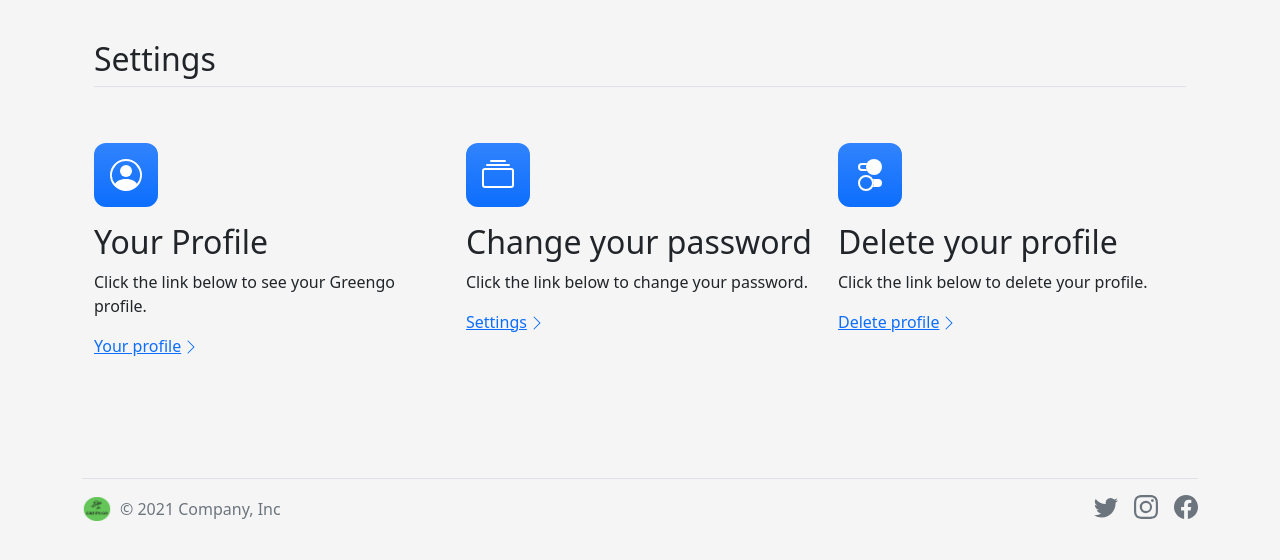
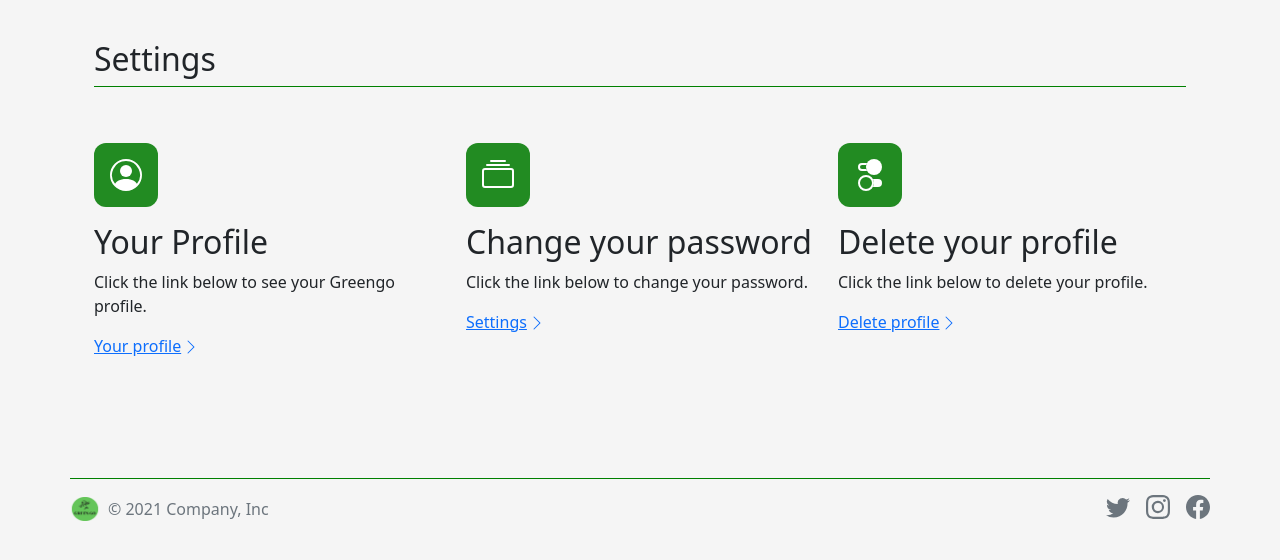
Before and after one commit to filippomattio/GreenGo, a Flask app: page /settings in a window 1280 px wide. Shown: the part 56-616 px from the top of the page. Run offline with Flask 2, Linux system fonts and the light colour scheme.

Commit message:
layout + risolta roba prenotazione in corso

```diff
--- a/GOGREEN-DEF/app.py
+++ b/GOGREEN-DEF/app.py
@@ -91,9 +91,13 @@ def create_db():
     db.session.add(s1)
     db.session.add(s2)
     db.session.add(s3)
+    p1 = Prize(name="Travel", company="Rainair", points=40)
+    p2 = Prize(name="Travel", company="Lufthansa", points=10)
+    db.session.add(p1)
+    db.session.add(p2)
     db.session.commit()
+
 """
-
 
 @app.route("/cookie/<string:name>/<string:id>/<string:email>/<int:seconds>", methods=['GET', 'POST'])
 def setcookie(name, id, email, seconds):
--- a/GOGREEN-DEF/static/css/footers.css
+++ b/GOGREEN-DEF/static/css/footers.css
@@ -10,10 +10,3 @@
   vertical-align: -.125em;
   fill: currentColor;
 }
-
-.box-profile{
-     background-color: #fff;
-     padding: 10px;
-     border: 1px solid rgba(0, 0, 0, 0.1);
-     box-shadow: 0px 10px 10px #E0E0E0
-}
--- a/GOGREEN-DEF/templates/delete.html
+++ b/GOGREEN-DEF/templates/delete.html
@@ -8,7 +8,7 @@
     <div class="row">
   <div class="col-md-8">
     <label for= '{{ form.motivation.label }}' class="h5">{{ form.motivation.label }}</label>
-    {{ form.motivation}}
+    {{ form.motivation(type="checkbox")}}
       {% for error in form.motivation.errors %}
                <div class="alert-danger">{{ error }}</div>
            {% endfor %}
@@ -24,7 +24,7 @@
 
   </div>
         </div>
-  <div class="col-12">
+  <div class="col-12 pt-4">
     <div>
         {{ form.submit(class='btn btn-primary') }}
     </div>
--- a/GOGREEN-DEF/templates/footers.html
+++ b/GOGREEN-DEF/templates/footers.html
@@ -23,7 +23,18 @@
         -moz-user-select: none;
         user-select: none;
       }
+    @media screen and (max-width: 720px){
+    .none{
+       display: none;
+    }
 
+}
+      .nav {
+          display: block;
+      }
+      .bg-green{
+          background-color: forestgreen;!important;
+      }
       @media (min-width: 768px) {
         .bd-placeholder-img-lg {
           font-size: 3.5rem;
@@ -48,6 +59,31 @@
     border-color:green;!important;
 }
 
+.box-profile{
+    box-shadow: 0 1px 4px 0 rgba(0,0,0,0.4) !important;
+    text-align: left;
+    border: green 2px solid !important;
+    background-color: white !important;
+    margin-left: 0px;
+    margin-right: 0px;
+    margin-bottom: 0px;
+    margin: 5px;
+    padding: 5px !important;
+}
+.green{
+    color: green;!important;
+}
+.border-bottom{
+    border-bottom: 1px solid green!important;
+}
+.border-top{
+    border-top: 1px solid green!important;
+}
+
+.table-striped>tbody>tr:nth-of-type(odd)>*{
+    color:white;
+    background-color: green;
+}
     </style>
 
 
@@ -125,8 +161,8 @@
 
 </main>
 
-      <div class="container">
-  <footer class="d-flex flex-wrap justify-content-between align-items-center py-3 my-4 border-top">
+      <div class="container px-0">
+  <footer class="d-flex flex-wrap justify-content-between align-items-center py-3 my-4 border-top green">
     <div class="col-md-4 d-flex align-items-center">
       <a href="/" class="mb-3 me-2 mb-md-0 text-muted text-decoration-none lh-1">
         <svg class="bi" width="30" height="24">
--- a/GOGREEN-DEF/templates/settings.html
+++ b/GOGREEN-DEF/templates/settings.html
@@ -65,7 +65,7 @@
     <h2 class="pb-2 border-bottom">Settings</h2>
     <div class="row g-4 py-5 row-cols-1 row-cols-lg-3">
       <div class="feature col">
-        <div class="feature-icon bg-primary bg-gradient">
+        <div class="feature-icon bg-green">
           <svg class="bi" width="1em" height="1em"><use xlink:href="#people-circle"/></svg>
         </div>
         <h2>Your Profile</h2>
@@ -76,7 +76,7 @@
         </a>
       </div>
       <div class="feature col">
-        <div class="feature-icon bg-primary bg-gradient">
+        <div class="feature-icon bg-green">
           <svg class="bi" width="1em" height="1em"><use xlink:href="#collection"/></svg>
         </div>
         <h2>Change your password</h2>
@@ -87,7 +87,7 @@
         </a>
       </div>
       <div class="feature col">
-        <div class="feature-icon bg-primary bg-gradient">
+        <div class="feature-icon bg-green">
           <svg class="bi" width="1em" height="1em"><use xlink:href="#toggles2"/></svg>
         </div>
         <h2>Delete your profile</h2>
```
Also changed, not shown: GOGREEN-DEF/templates/profile.html (+21 -16 lines), GOGREEN-DEF/static/little.png (added), GOGREEN-DEF/static/profile.png (added), GOGREEN-DEF/static/profile2.png (added), GOGREEN-DEF/website_flask.db.
